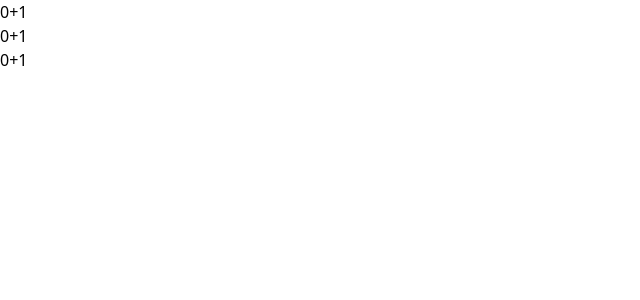
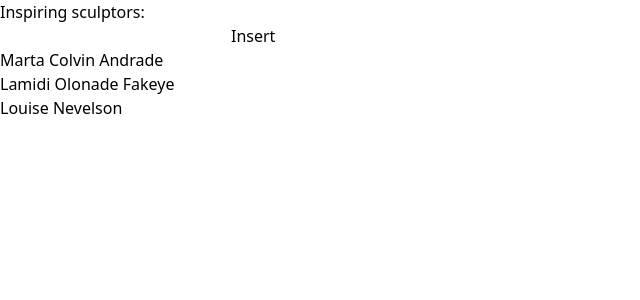
Before and after one commit to wannapornM/interactivity, a React (Vite) app: page / in a window 1280 px wide. Shown: the top 300 px of the page, without its empty margins (0-640 px from the left). Built offline with nearby package versions, Linux system fonts and the light colour scheme.

Commit message:
Example of inserting into an array

```diff
--- a/src/App.js
+++ b/src/App.js
@@ -31,6 +31,6 @@ export default function App() {
   }
 
   return (
-    <CounterList />
+    <List />
   )
 }
--- a/src/components/List.js
+++ b/src/components/List.js
@@ -1,30 +1,39 @@
 import { useState } from "react"
 
-let nextId = 0
+let nextId = 3
+
+const initialArtists = [
+  { id: 0, name: 'Marta Colvin Andrade' },
+  { id: 1, name: 'Lamidi Olonade Fakeye'},
+  { id: 2, name: 'Louise Nevelson'}
+]
 
 export default function List() {
     const [name, setName] = useState('')
-    const [artists, setArtists] = useState([])
+    const [artists, setArtists] = useState(initialArtists)
 
+    function handleClick() {
+        console.log(nextId)
+        let insertAt = 2
+        const nextArtists = [
+            ...artists.slice(0, insertAt),
+            {id: nextId++, name: name},
+            ...artists.slice(insertAt)
+        ]
+
+        setName('')
+        setArtists(nextArtists)
+        console.log(nextId)
+
+    }
     return (
         <>
             <h1>Inspiring sculptors:</h1>
             <input type="text" value={name} onChange={e => setName(e.target.value)}/>
-            <button onClick={() => {
-                setName('')
-                setArtists([
-                    ...artists,
-                    {id: nextId++, name: name}
-                ])
-            }}>Add</button>
+            <button onClick={handleClick}>Insert</button>
             <ul>
                 {artists.map(artist => (
-                    <li key={artist.id}>{artist.name}{" "}
-                        <button onClick={() => {
-                            setArtists(artists.filter(a => a.id !== artist.id))
-                        }}>Delete
-                        </button>
-                    </li>
+                    <li key={artist.id}>{artist.name}</li>
                 ))}
             </ul>
         </>
```
